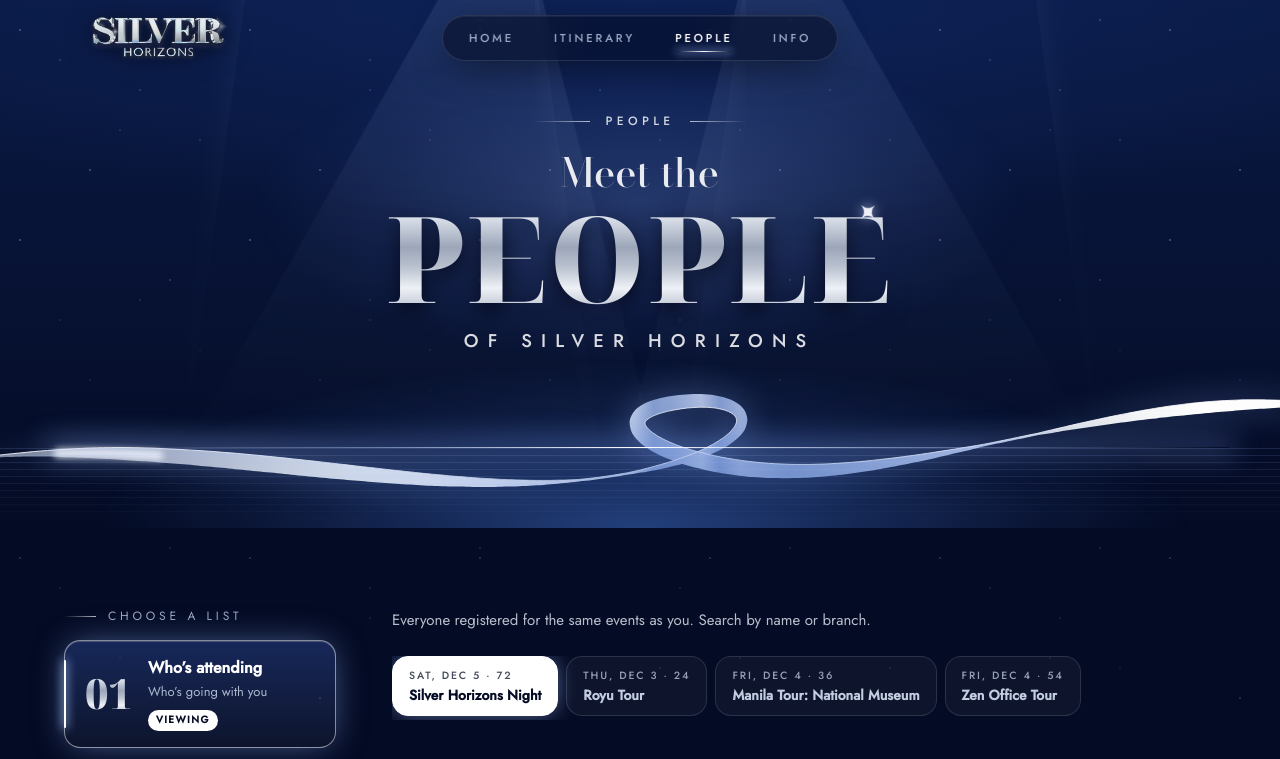
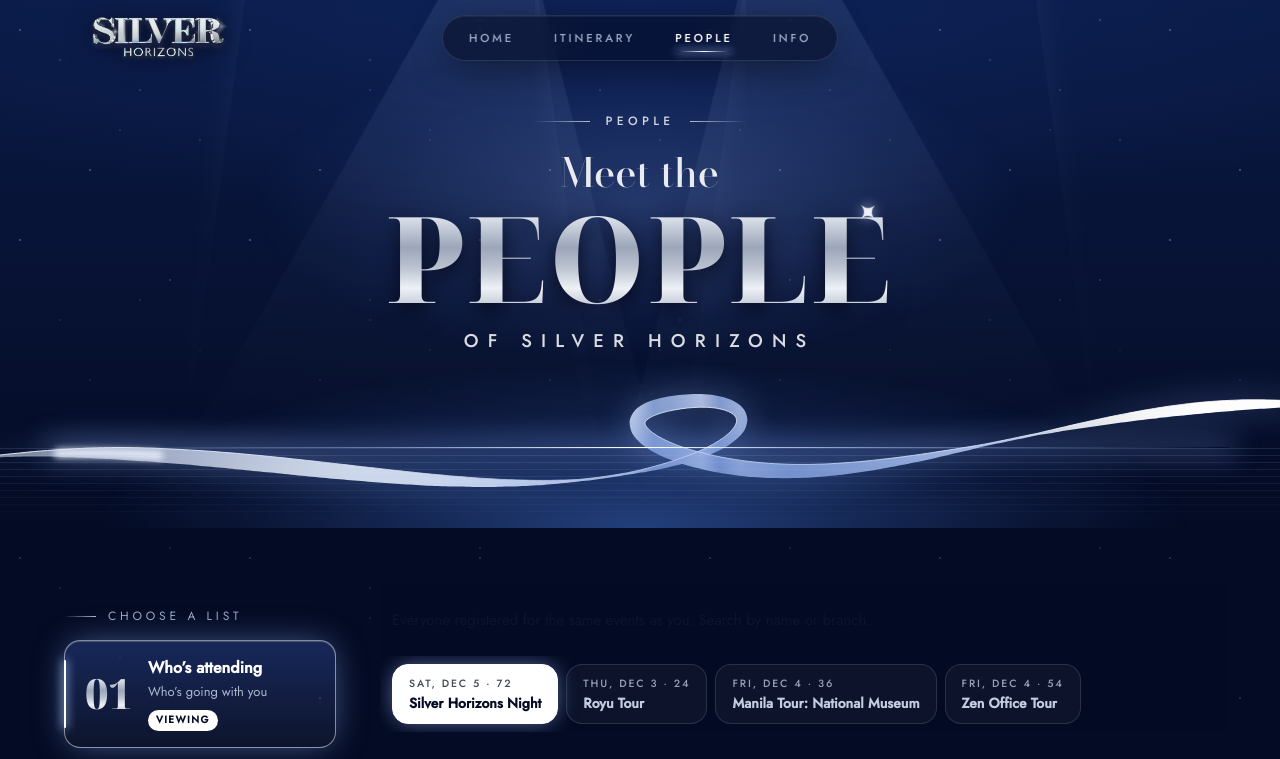
Before and after one commit to KinlieVenice/silver-horizons, a Vue app in the folder frontend/: page /people in a window 1280 px wide. Shown: the top 759 px of the page. Built offline with nearby package versions, Linux system fonts and the light colour scheme.

Commit message:
feat: People event chips stay pinned while scrolling

```diff
--- a/frontend/src/style.css
+++ b/frontend/src/style.css
@@ -156,6 +156,12 @@ body {
     radial-gradient(120% 90% at 30% 10%, #1D3470 0%, #0E1D4A 55%, #08122F 100%);
 }
 
+/* People: the sticky event chips sit on a frosted strip whose backing reaches up to the top of the screen
+   (behind the tab capsule / nav), so the list only shows below the chips */
+.event-strip { background: rgb(4 11 36 / 0.95); backdrop-filter: blur(16px); -webkit-backdrop-filter: blur(16px); }
+.event-strip::before { content: ""; position: absolute; inset-inline: 0; bottom: 100%; height: 4.5rem; background: inherit; backdrop-filter: inherit; -webkit-backdrop-filter: inherit; pointer-events: none; }
+@media (min-width: 768px) { .event-strip::before { height: 8.25rem; } }
+@media (min-width: 1024px) { .event-strip::before { height: 4.5rem; } }
 /* People: the secret headliner, a wide card under two stage beams */
 .spotlight-card {
   position: relative;
--- a/frontend/src/views/PeopleView.vue
+++ b/frontend/src/views/PeopleView.vue
@@ -165,8 +165,10 @@ const initials = (name) => name.split(' ').filter((w) => /^[A-ZÑ]/.test(w)).map
       <div :key="tab">
         <p style="--i: 0" class="cascade max-w-xl text-[15px] leading-relaxed text-ink/80">{{ intro[tab] }}</p>
 
-        <!-- the events with entries in this tab (only one: just its name) -->
-        <div v-if="tabEvents.length > 1" style="--i: 1" class="cascade -mx-5 mt-6 flex gap-2 overflow-x-auto px-5 pb-1 [scrollbar-width:none] md:mx-0 md:flex-wrap md:px-0 [&::-webkit-scrollbar]:hidden" role="group" aria-label="Event">
+        <!-- the events with entries in this tab (only one: just its name). Sticky on a frosted strip just under
+             the tab capsule (phones, tablets) or the nav (desktop), so the list scrolls beneath it -->
+        <div v-if="tabEvents.length > 1" style="--i: 1" class="cascade event-strip sticky top-[4.5rem] z-20 -mx-5 mt-6 md:top-[8.25rem] md:-mx-3 lg:top-[4.5rem]">
+        <div class="flex gap-2 overflow-x-auto px-5 py-2 [scrollbar-width:none] md:flex-wrap md:px-3 [&::-webkit-scrollbar]:hidden" role="group" aria-label="Event">
           <button
             v-for="e in tabEvents"
             :key="e.id"
@@ -179,6 +181,7 @@ const initials = (name) => name.split(' ').filter((w) => /^[A-ZÑ]/.test(w)).map
             <span class="block text-[10.5px] font-medium tracking-[0.18em] uppercase opacity-75">{{ e.when }} · {{ e[tab].length }}</span>
             <span class="block text-sm font-semibold whitespace-nowrap">{{ e.title }}</span>
           </button>
+        </div>
         </div>
 
         <!-- Who's attending: a count, a search, then name | branch rows -->
```
